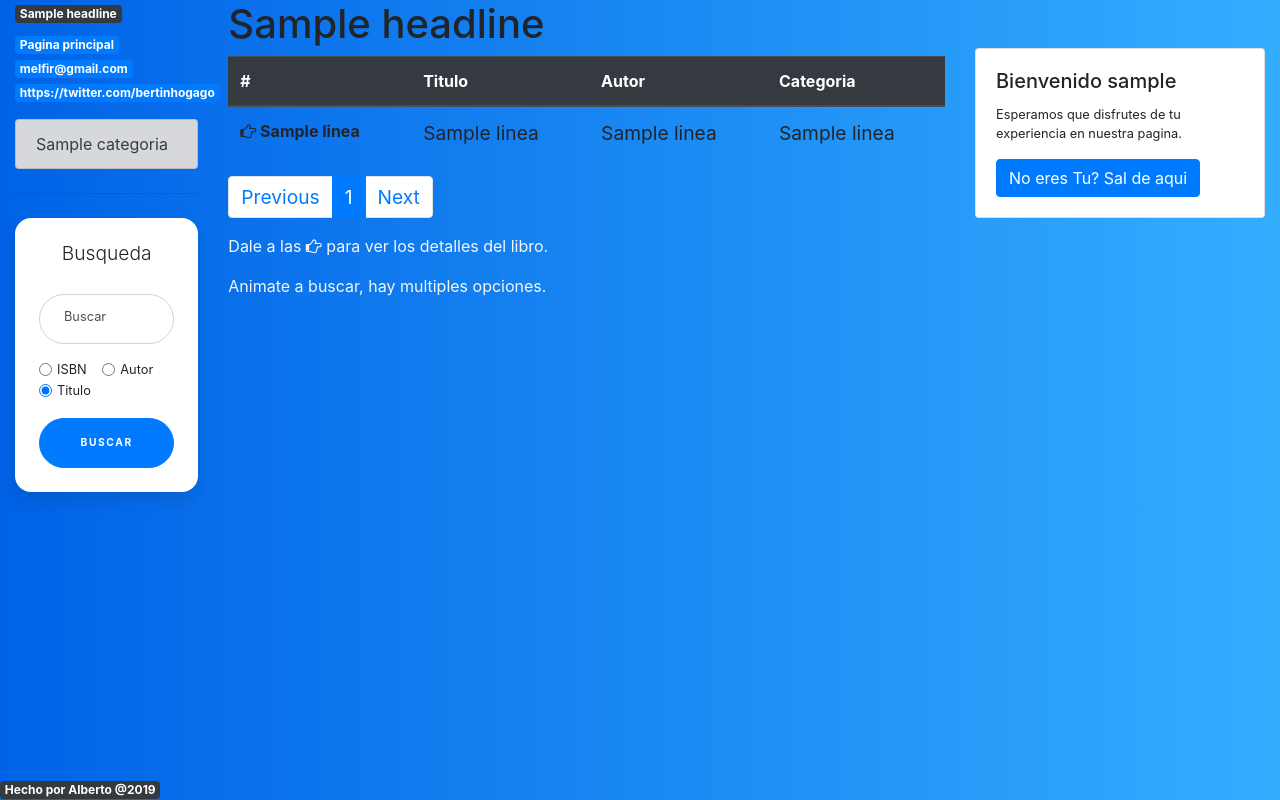
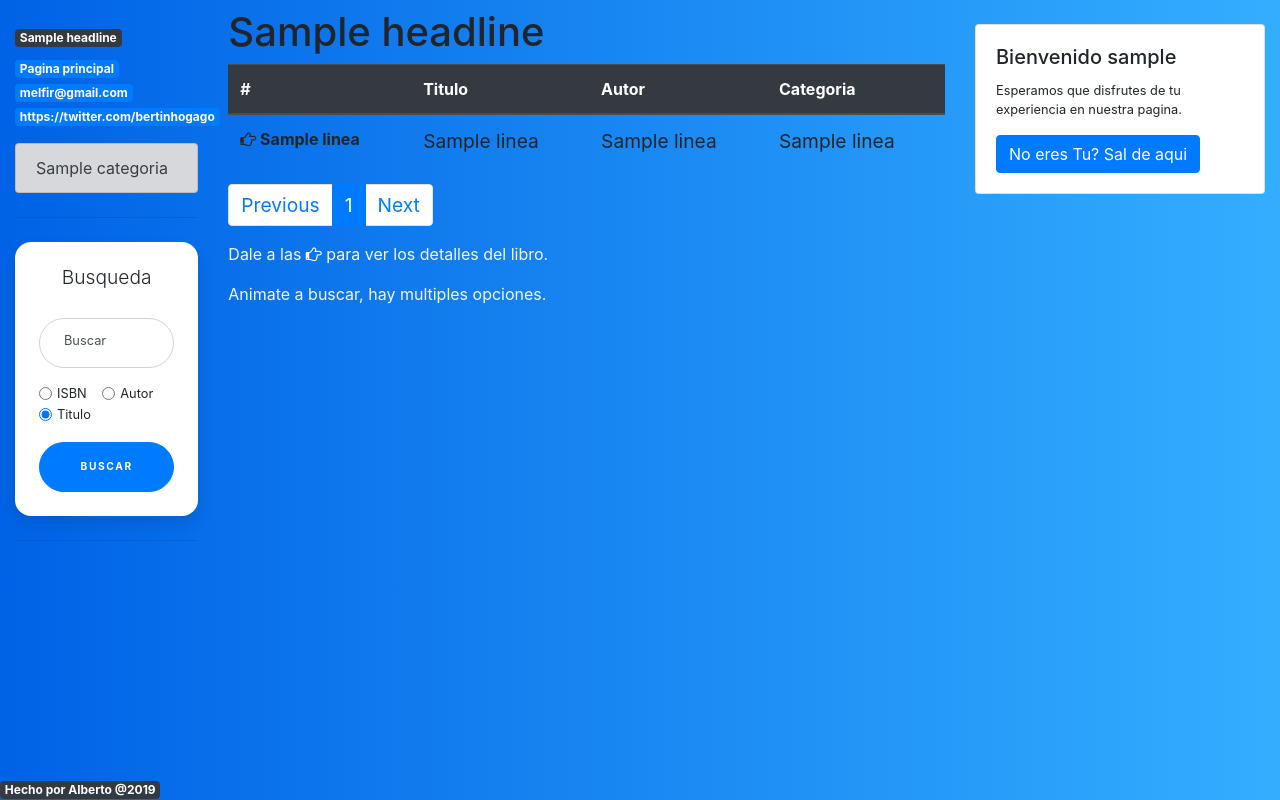
Before and after one commit to AlbertoBoschVigo/project1, a Flask app: template templates/index.html in a window 1280 px wide. Run offline with Flask 2, Linux system fonts and the light colour scheme; the template is opened without the code that fills it: most values are stand-ins (such as "Sample title", 1, 10 or a date in 2020); parts of the project's set-up code (start-up, migrations or seed data) failed here and were passed over; some libraries are stand-ins or nearby versions; some web fonts are replaced.

Commit message:
mejoras de aspecto

```diff
--- a/templates/contenido.html
+++ b/templates/contenido.html
@@ -65,7 +65,7 @@
 
 {% block leftContent %}
     {% if estadoLogin %}
-        <div class="card my-5" style="font-size: 0.8rem;">
+        <div class="card" style="font-size: 0.8rem;">
             <div class="card-body">
                 <h5 class="card-title">Bienvenido {{ estadoLogin }}</h5>
 
@@ -77,3 +77,7 @@
         {% include 'miniLogin.html' %}
     {% endif %}
 {% endblock leftContent %}
+
+{% block alFondo %}
+<script type=text/javascript src="{{url_for('static', filename='js/paginacion.js') }}"></script>
+{% endblock alFondo %}
--- a/templates/index.html
+++ b/templates/index.html
@@ -74,7 +74,7 @@
     </tbody>
 </table>
 
-<nav aria-label="Page navigation example">
+<nav aria-label="Page navigation example" class = "my-3">
     <ul class="pagination">
       <li class="page-item"><a class="page-link" href="#" onclick="funcPaginar(this)">Previous</a></li>
       {% for i in numPaginas %}
@@ -100,7 +100,7 @@
 
 {% block leftContent %}
     {% if estadoLogin %}
-        <div class="card my-5" style="font-size: 0.8rem;">
+        <div class="card" style="font-size: 0.8rem;">
             <div class="card-body">
                 <h5 class="card-title">Bienvenido {{ estadoLogin }}</h5>
 
@@ -124,3 +124,7 @@
     {% endif %}
 
 {% endblock leftContent %}
+
+{% block alFondo %}
+<script type=text/javascript src="{{url_for('static', filename='js/paginacion.js') }}"></script>
+{% endblock alFondo %}
--- a/templates/plantilla.html
+++ b/templates/plantilla.html
@@ -7,6 +7,10 @@
         <link rel="shortcut icon" href="{{ url_for('static', filename='favicon.ico') }}">
         <link rel="stylesheet" href="https://cdnjs.cloudflare.com/ajax/libs/font-awesome/4.7.0/css/font-awesome.min.css">
         <link href='https://fonts.googleapis.com/css?family=Anton|Passion+One|PT+Sans+Caption' rel='stylesheet' type='text/css'>
+        <script src="https://code.jquery.com/jquery-3.4.1.slim.min.js" integrity="sha384-J6qa4849blE2+poT4WnyKhv5vZF5SrPo0iEjwBvKU7imGFAV0wwj1yYfoRSJoZ+n" crossorigin="anonymous"></script>
+        <script src="https://cdn.jsdelivr.net/npm/popper.js@1.16.0/dist/umd/popper.min.js" integrity="sha384-Q6E9RHvbIyZFJoft+2mJbHaEWldlvI9IOYy5n3zV9zzTtmI3UksdQRVvoxMfooAo" crossorigin="anonymous"></script>
+        <script src="https://stackpath.bootstrapcdn.com/bootstrap/4.4.1/js/bootstrap.min.js" integrity="sha384-wfSDF2E50Y2D1uUdj0O3uMBJnjuUD4Ih7YwaYd1iqfktj0Uod8GCExl3Og8ifwB6" crossorigin="anonymous"></script>
+
         {% block head %}
         {% endblock head %}
         <title>Alberto's Book Store</title>
@@ -14,8 +18,9 @@
     <body>
         <div class="container-fluid">
             <div class="row justify-content-start">
-                <aside class="col-sm-12 col-md-2 col-12">
-                    <nav class="collapse d-md-block">
+                <!--<aside class="col-sm-12 col-md-2 col-12">-->
+                <aside class="col-12 col-lg-2 my-4">
+                    <nav class="collapse d-lg-block">
                         <header>
                             <h3 class="badge badge-dark">{% block headingA %}{% endblock headingA %}</h3>
                             <p><a href="http://localhost:5000" class="badge badge-primary">Pagina principal</a><br>
@@ -27,6 +32,9 @@
 
                             {% block navegacion %}
                             {% endblock navegacion %}
+                            <hr class="my-4">
+                            {% block buscador %}
+                            {% endblock buscador %}
                     </nav>
                     <!--
                     <p>
@@ -42,13 +50,14 @@
                     <!--<div class="collapse multi-collapse" id="multiCollapseExample">-->
                     <!--<button aria-controls="nav" aria-expanded="false" class="btn btn-sm collapsed d-md-none" data-target="aside > span" data-toggle="collapse">Menu</button>-->
                     <hr class="my-4">
-                    <button aria-controls="nav" aria-expanded="false" class="btn btn-primary collapsed d-md-none" data-target="aside > nav" data-toggle="collapse">Menu</button>
-                    {% block buscador %}
-                    {% endblock buscador %}
+                    <button aria-controls="nav" aria-expanded="false" class="btn btn-primary collapsed d-lg-none" data-target="aside > nav" data-toggle="collapse">Menu</button>
+
 
                 </aside>
 
-                <main class="col-sm-12 col-md-7 col-12">
+                <!--<main class="col-sm-12 col-md-7 col-12">-->
+                <main class="col-12 col-lg-7 my-2">
+
                     <h1>
                         {% block headingM %}{% endblock headingM %}
                     </h1>
@@ -57,7 +66,8 @@
                     {% endblock body %}
 
                 </main>
-                <div class="col-sm-12 col-md-3 col-12 mx-auto">
+                <!--<div class="col-sm-12 col-md-3 col-12 mx-auto">-->
+                <div class="col-12 col-lg-3 my-4">
                     {% block leftContent %}
                     {% endblock leftContent %}
                     <div class="fixed-bottom right"><span class="badge badge-dark">Hecho por Alberto @2019</span></div>
@@ -66,9 +76,7 @@
             </div>
         </div>
         <!--<h6 id="pieDerecho">Hecho por Alberto @2019</h6>-->
-        <script src="https://code.jquery.com/jquery-3.4.1.slim.min.js" integrity="sha384-J6qa4849blE2+poT4WnyKhv5vZF5SrPo0iEjwBvKU7imGFAV0wwj1yYfoRSJoZ+n" crossorigin="anonymous"></script>
-        <script src="https://cdn.jsdelivr.net/npm/popper.js@1.16.0/dist/umd/popper.min.js" integrity="sha384-Q6E9RHvbIyZFJoft+2mJbHaEWldlvI9IOYy5n3zV9zzTtmI3UksdQRVvoxMfooAo" crossorigin="anonymous"></script>
-        <script src="https://stackpath.bootstrapcdn.com/bootstrap/4.4.1/js/bootstrap.min.js" integrity="sha384-wfSDF2E50Y2D1uUdj0O3uMBJnjuUD4Ih7YwaYd1iqfktj0Uod8GCExl3Og8ifwB6" crossorigin="anonymous"></script>
-        <script type=text/javascript src="{{url_for('static', filename='js/paginacion.js') }}"></script>
+        {% block alFondo %}
+        {% endblock alFondo %}
     </body>
 </html>
```
Also changed, not shown: templates/detalle.html (+5 -3 lines).
